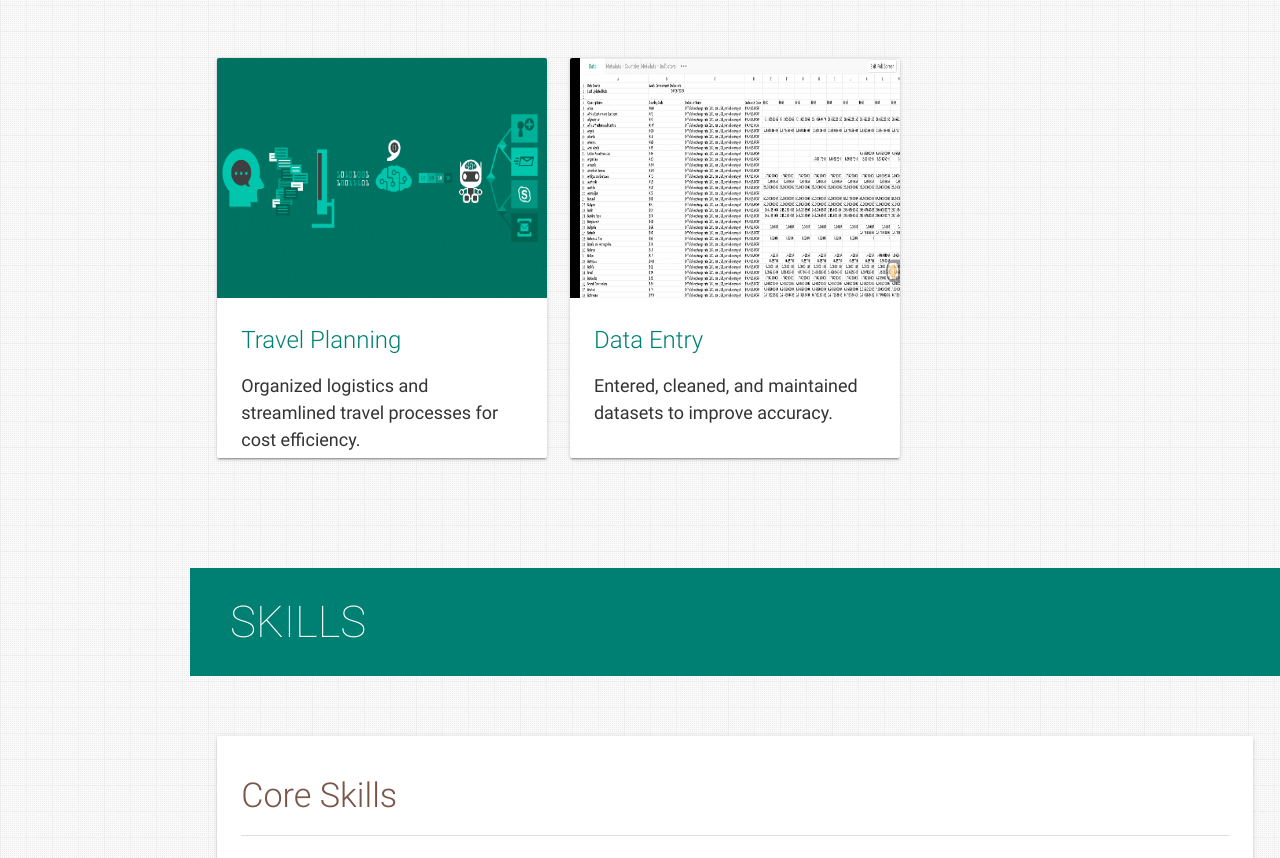
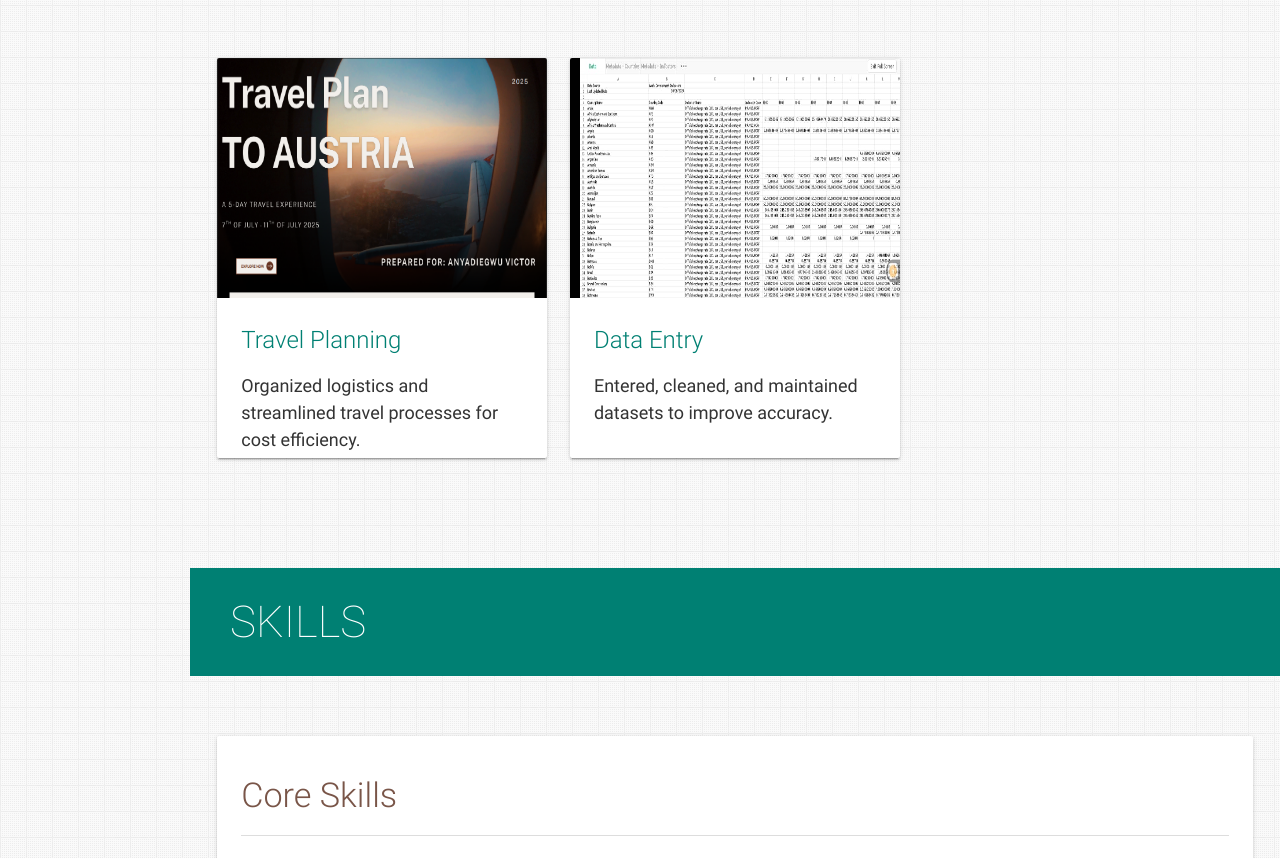
Before and after one commit to HrBiuz/Munachi-Vivian, a plain HTML site: page index.html in a window 1280 px wide. Shown: the part 3895-4753 px from the top of the page. Drawn offline with nearby package versions, Linux system fonts and the light colour scheme; some icons are missing.

Commit message:
Update index.html

```diff
--- a/index.html
+++ b/index.html
@@ -638,7 +638,7 @@ professional growth.</li>
           <div class="col s12 m6 l4">
             <div class="card medium">
               <div class="card-image waves-effect waves-block waves-light">
-                <img alt="Screenshot of  web app" src="/assets/img/project-aim_bert-bias.png" style="height: 100%; width: 100%" class="activator" />
+                <img alt="Screenshot of  web app" src="/assets/img/travel plan.png" style="height: 100%; width: 100%" class="activator" />
               </div>
               <div class="card-content">
                 <span class="card-title activator teal-text hoverline">Travel Planning<i
```
